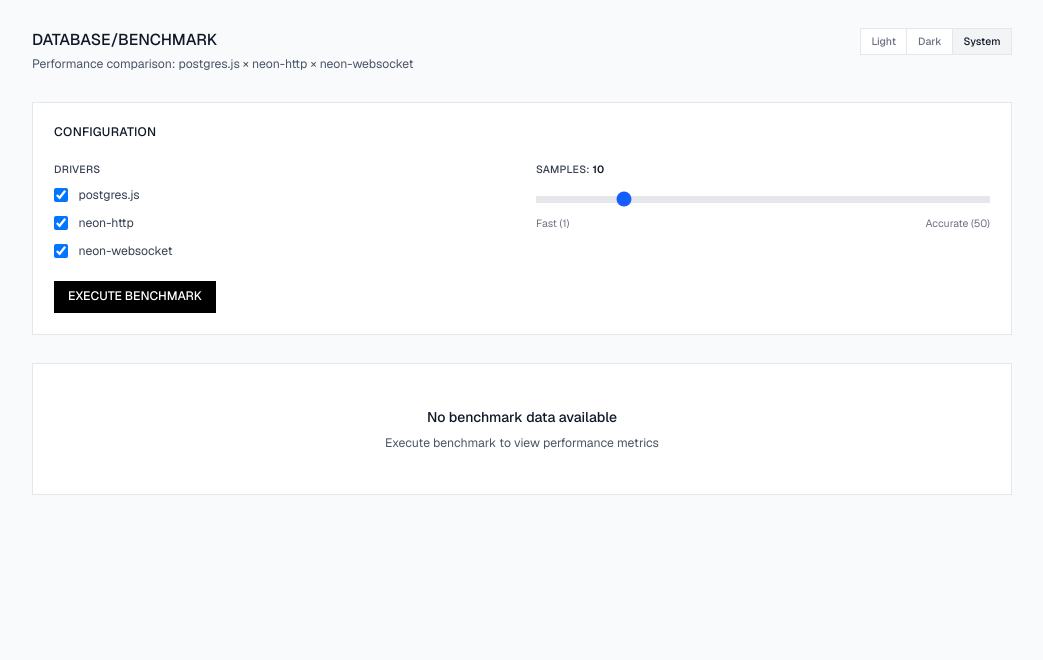
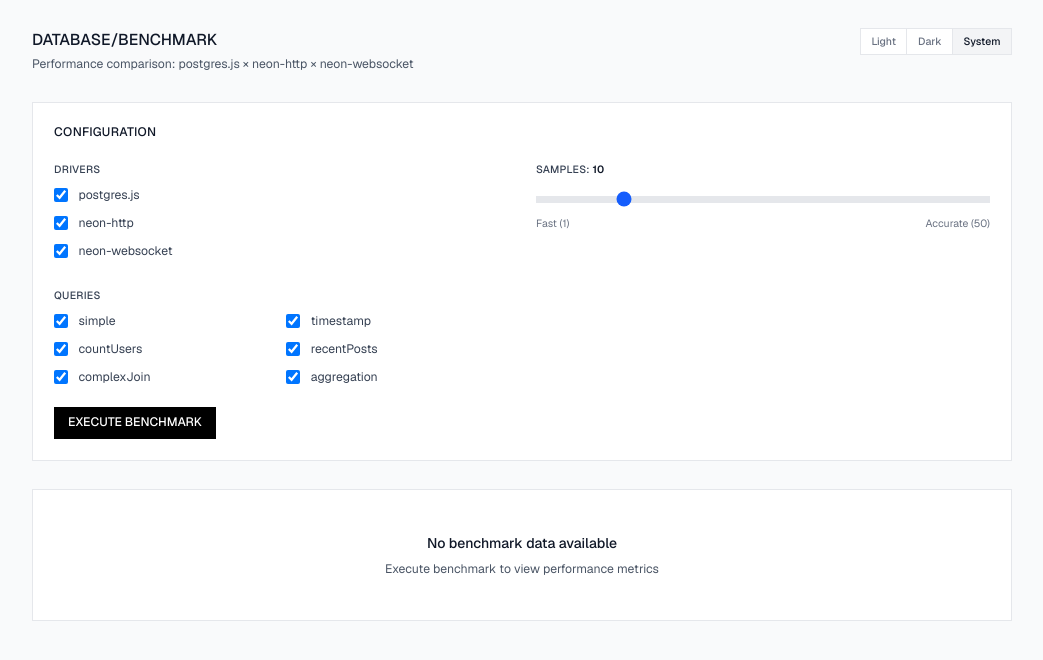
Before and after one commit to steipete/bench, a Next.js app: page / in a window 1280 px wide. Shown: the top 660 px of the page, without its empty margins (118-1161 px from the left). Built offline with nearby package versions, Linux system fonts and the light colour scheme.

Commit message:
bench: add query selection UI and API support; allow selecting subset of queries per run

```diff
--- a/src/lib/db/driver-benchmarks.ts
+++ b/src/lib/db/driver-benchmarks.ts
@@ -81,6 +81,12 @@
   }
 ];
 
+function getQueriesToRun(queryNames?: string[]): TestQuery[] {
+  if (!queryNames || queryNames.length === 0) return testQueries;
+  const set = new Set(queryNames);
+  return testQueries.filter((q) => set.has(q.name));
+}
+
 function calculateStats(times: number[]): Omit<PerformanceTestResult, 'queryName' | 'times' | 'sampleCount'> {
   const sorted = [...times].sort((a, b) => a - b);
 
@@ -107,7 +113,7 @@
   return { median, mean, p95, p99, min, max };
 }
 
-async function runPostgresJSBenchmark(iterations: number): Promise<PerformanceTestResult[]> {
+async function runPostgresJSBenchmark(iterations: number, queryNames?: string[]): Promise<PerformanceTestResult[]> {
   // Use pooled connection for postgres.js as well
   const pooledUrl = env.DATABASE_URL;
   const sql = postgres(pooledUrl, {
@@ -119,7 +125,7 @@
   const results: PerformanceTestResult[] = [];
 
   try {
-    for (const query of testQueries) {
+    for (const query of getQueriesToRun(queryNames)) {
       const times: number[] = [];
 
       for (let i = 0; i < iterations; i++) {
@@ -143,7 +149,7 @@
   return results;
 }
 
-async function runNeonBenchmark(useHttp: boolean, iterations: number): Promise<PerformanceTestResult[]> {
+async function runNeonBenchmark(useHttp: boolean, iterations: number, queryNames?: string[]): Promise<PerformanceTestResult[]> {
   const connectionString = env.DATABASE_URL; // Using pooler for both HTTP and WS
 
   const results: PerformanceTestResult[] = [];
@@ -151,7 +157,7 @@
   if (useHttp) {
     const sql = neon(connectionString);
 
-    for (const query of testQueries) {
+    for (const query of getQueriesToRun(queryNames)) {
       const times: number[] = [];
 
       for (let i = 0; i < iterations; i++) {
@@ -174,7 +180,7 @@
     const pool = new Pool({ connectionString });
 
     try {
-      for (const query of testQueries) {
+      for (const query of getQueriesToRun(queryNames)) {
         const times: number[] = [];
 
         for (let i = 0; i < iterations; i++) {
@@ -202,12 +208,13 @@
 export async function runBenchmarkComparison(
   drivers: DriverType[] = ["postgres.js", "neon-http", "neon-websocket"],
   sampleCount: number = 20,
+  queryNames?: string[],
 ): Promise<DriverComparisonResult[]> {
   const results: DriverComparisonResult[] = [];
 
   for (const driver of drivers) {
     if (driver === "postgres.js") {
-      const r = await runPostgresJSBenchmark(sampleCount);
+      const r = await runPostgresJSBenchmark(sampleCount, queryNames);
       results.push({
         driver,
         results: r,
@@ -215,7 +222,7 @@
         totalMean: r.reduce((sum, x) => sum + x.mean, 0),
       });
     } else if (driver === "neon-http") {
-      const r = await runNeonBenchmark(true, sampleCount);
+      const r = await runNeonBenchmark(true, sampleCount, queryNames);
       results.push({
         driver,
         results: r,
@@ -223,7 +230,7 @@
         totalMean: r.reduce((sum, x) => sum + x.mean, 0),
       });
     } else if (driver === "neon-websocket") {
-      const r = await runNeonBenchmark(false, sampleCount);
+      const r = await runNeonBenchmark(false, sampleCount, queryNames);
       results.push({
         driver,
         results: r,
--- a/src/pages/api/benchmark/compare.ts
+++ b/src/pages/api/benchmark/compare.ts
@@ -11,7 +11,7 @@
   }
 
   try {
-    const { drivers, sampleCount } =
+    const { drivers, sampleCount, queries } =
       req.method === "POST" && req.body
         ? (typeof req.body === "string" ? JSON.parse(req.body) : req.body)
         : { drivers: undefined, sampleCount: undefined };
@@ -22,7 +22,9 @@
 
     const count: number = typeof sampleCount === "number" && sampleCount > 0 ? sampleCount : 20;
 
-    const results = await runBenchmarkComparison(driverList, count);
+    const queryNames: string[] | undefined = Array.isArray(queries) && queries.length ? queries : undefined;
+
+    const results = await runBenchmarkComparison(driverList, count, queryNames);
 
     // Calculate comparison percentages
     const comparison = results.map((driverResult, index) => {
@@ -46,7 +48,7 @@
       results: comparison,
       metadata: {
         sampleCount: count,
-        queries: results[0]?.results.map(r => r.queryName) ?? [],
+        queries: (queryNames && queryNames.length) ? queryNames : results[0]?.results.map(r => r.queryName) ?? [],
         timestamp: new Date().toISOString(),
       },
     });
--- a/src/pages/index.tsx
+++ b/src/pages/index.tsx
@@ -24,6 +24,14 @@
   const [loading, setLoading] = useState(false);
   const [error, setError] = useState<ErrorDetails | null>(null);
   const [sampleCount, setSampleCount] = useState(10);
+  const [selectedQueries, setSelectedQueries] = useState({
+    simple: true,
+    timestamp: true,
+    countUsers: true,
+    recentPosts: true,
+    complexJoin: true,
+    aggregation: true,
+  });
   const [selectedDrivers, setSelectedDrivers] = useState({
     "postgres.js": true,
     "neon-http": true,
@@ -48,6 +56,9 @@
         body: JSON.stringify({
           drivers,
           sampleCount,
+          queries: Object.entries(selectedQueries)
+            .filter(([_, enabled]) => enabled)
+            .map(([name]) => name),
         }),
       });
 
@@ -141,6 +152,29 @@
                   <span>Accurate (50)</span>
                 </div>
               </div>
+
+              {/* Query Selection */}
+              <div>
+                <p className="text-xs font-medium uppercase tracking-wide text-gray-700 dark:text-gray-300 mb-3">Queries</p>
+                <div className="grid grid-cols-2 gap-3">
+                  {Object.entries(selectedQueries).map(([name, enabled]) => (
+                    <label key={name} className="flex items-center gap-3 cursor-pointer group">
+                      <input
+                        type="checkbox"
+                        checked={enabled}
+                        onChange={(e) =>
+                          setSelectedQueries({
+                            ...selectedQueries,
+                            [name]: e.target.checked,
+                          })
+                        }
+                        className="w-4 h-4 text-blue-600 border-gray-300 dark:border-gray-600 focus:ring-blue-500 dark:focus:ring-blue-400 dark:bg-gray-700"
+                      />
+                      <span className="text-sm text-gray-700 dark:text-gray-300">{name}</span>
+                    </label>
+                  ))}
+                </div>
+              </div>
             </div>
 
             <div className="mt-6">
```
Lines whose indentation alone changed are shown as unchanged.
